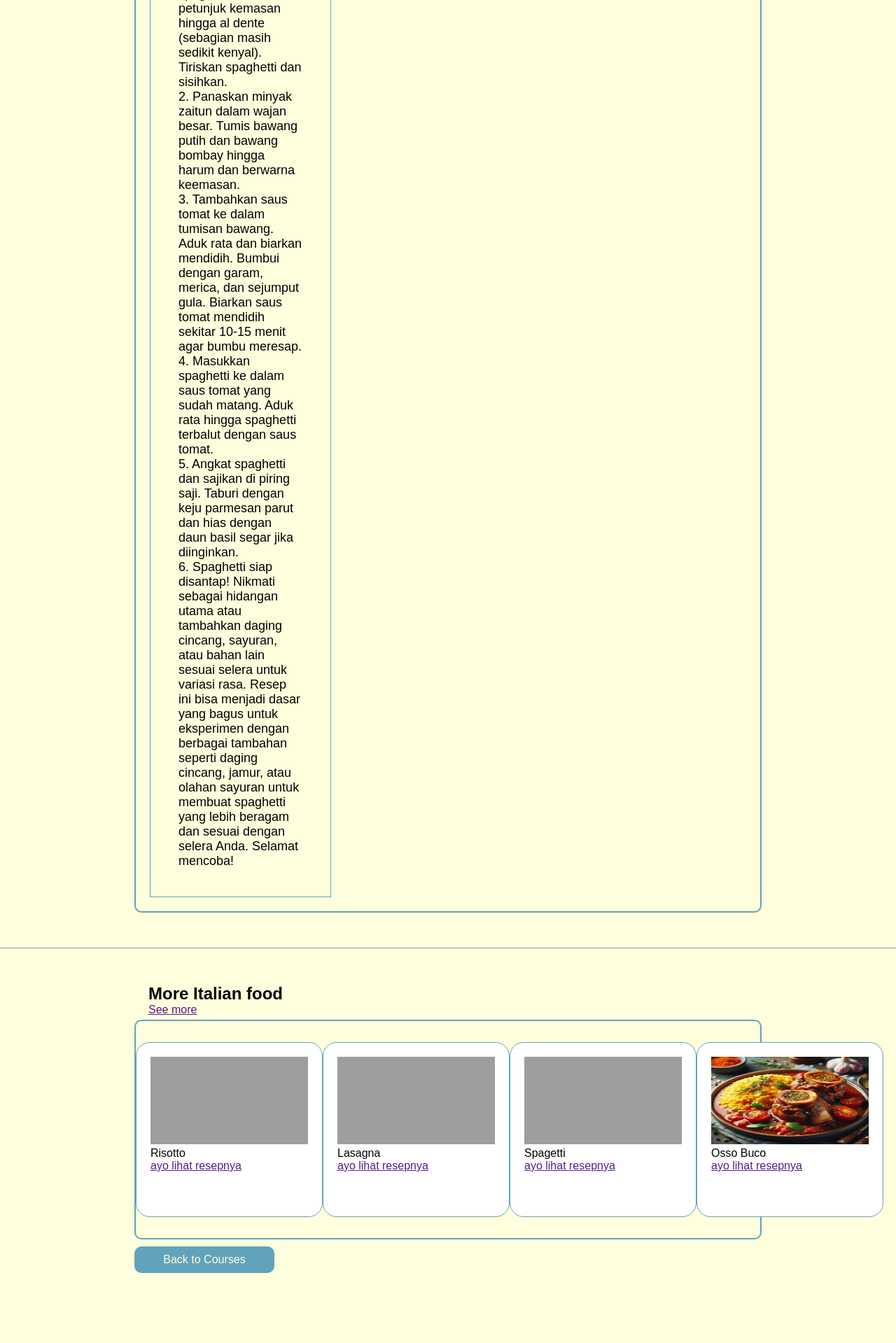
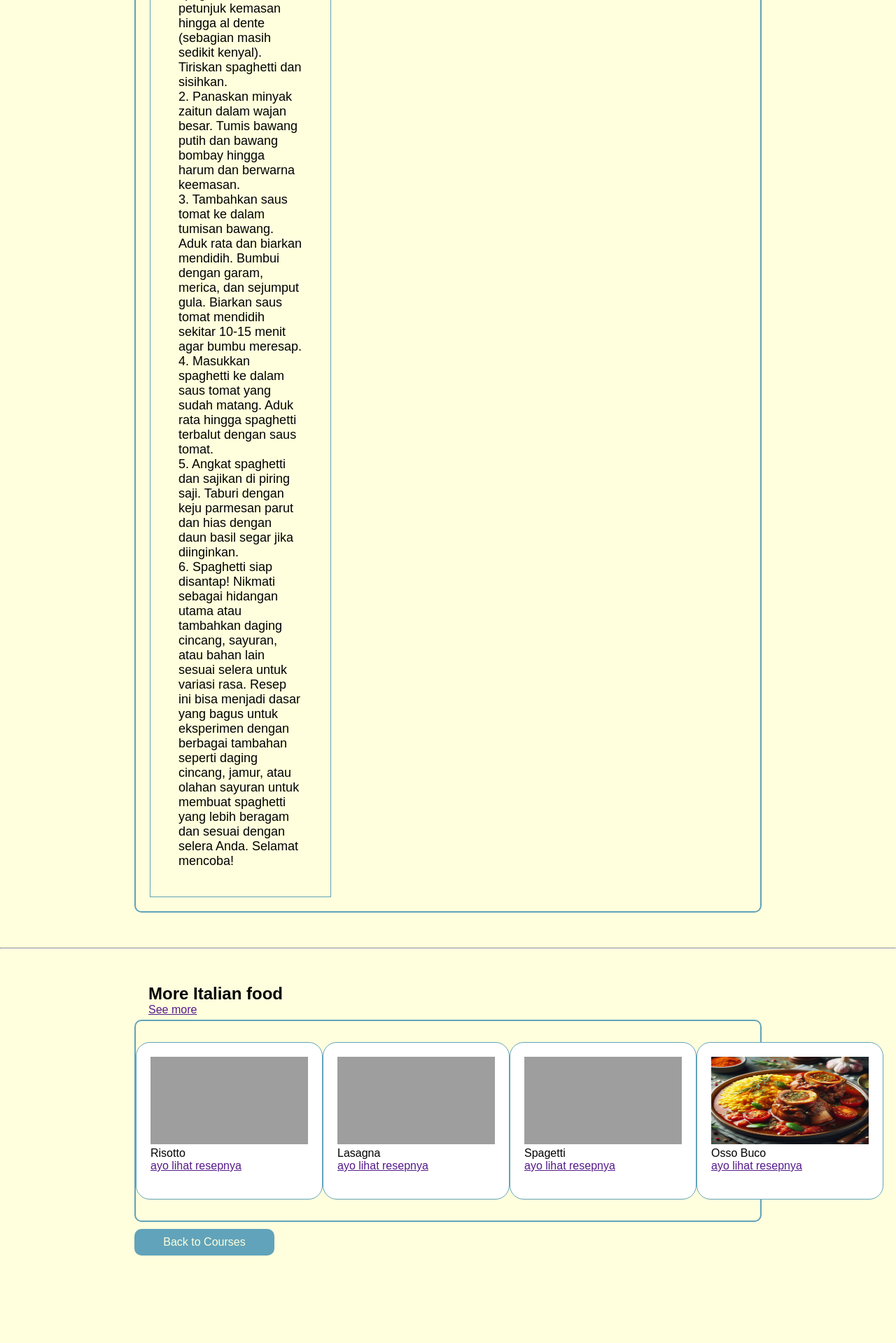
Before and after one commit to Rajindra12/BearsDCook, a PHP site: page /carbonara.html in a window 1280 px wide. Shown: the part 979-2898 px from the top of the page at 70% size. After the commit the page ends 2773 px from the top, so only its background shows below. Run offline with PHP 8.4, Linux system fonts and the light colour scheme; grey boxes are pictures that could not be loaded.

Commit message:
bugfix, in carbonara.css

```diff
--- a/carbonara.css
+++ b/carbonara.css
@@ -185,8 +185,8 @@ nav a {
 
 .kotak {
   background-color: #fff;
-  width: 300px;
-  height: 250px;
+  width: 275px;
+  height: 225px;
   padding: 20px;
   border: var(--primary-color) solid 1px;
   border-radius: 20px;
```
